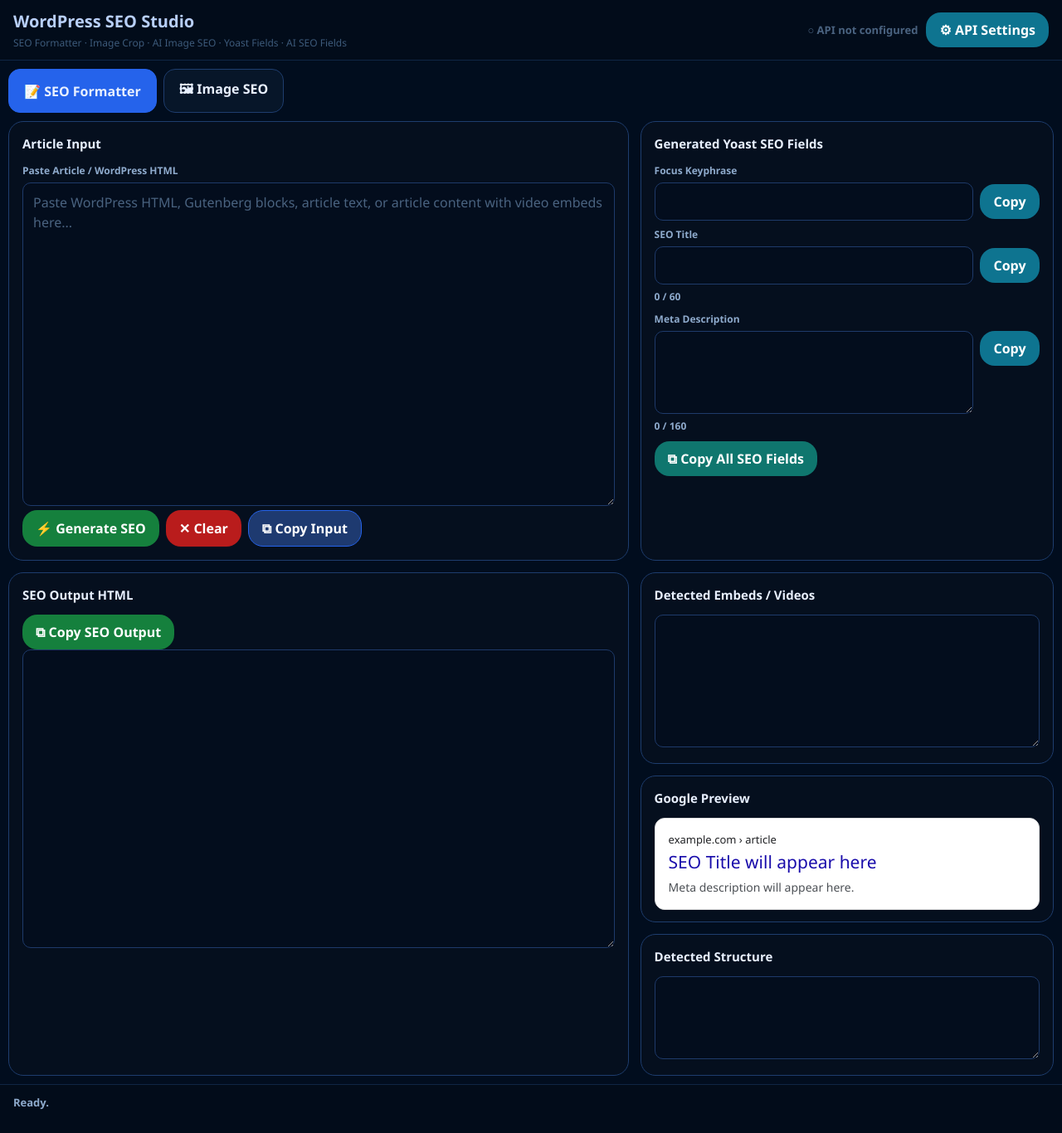
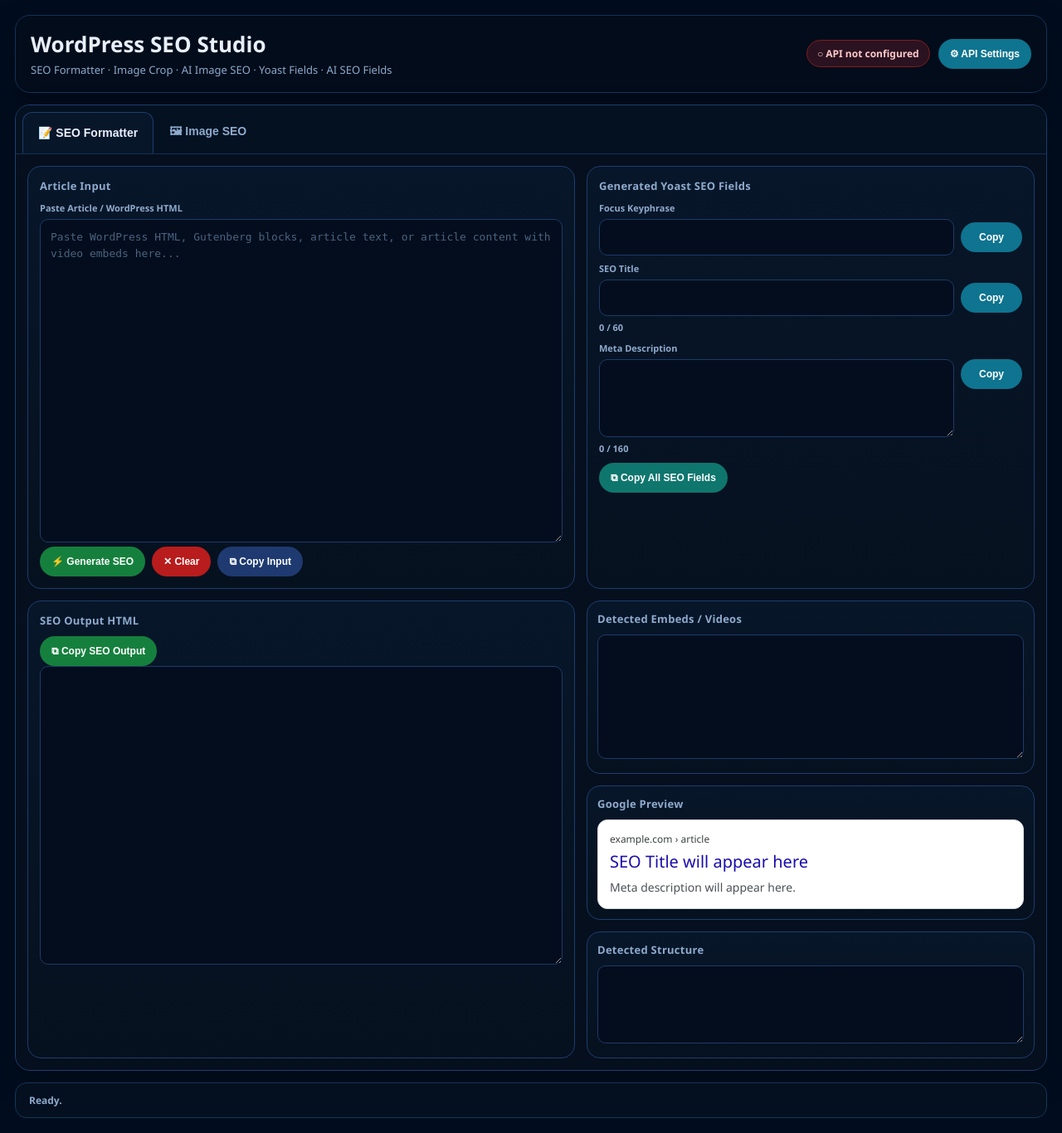
Before and after one commit to chanrathrin/SEO-web-tool, a Flask app: page / in a window 1280 px wide. Shown: the whole page at 83% size. Before the commit the page ends 1338 px from the top, so only its background shows below. Run offline with Flask 3, Linux system fonts and the light colour scheme; some libraries are stand-ins or nearby versions.

Commit message:
Update style.css

```diff
--- a/static/style.css
+++ b/static/style.css
@@ -8,24 +8,21 @@
   --text-main: #e8f0ff;
   --text-soft: #8eaacc;
   --placeholder: #4a6380;
+
   --green: #15803d;
   --green-h: #166534;
   --blue: #1e3a70;
   --blue-h: #1e40af;
-  --blue-border: #2563eb;
   --red: #b91c1c;
   --red-h: #991b1b;
-  --yellow: #b45309;
-  --yellow-h: #92400e;
-  --purple: #6d28d9;
-  --purple-h: #5b21b6;
   --cyan: #0e7490;
   --cyan-h: #0c6479;
   --teal: #0f766e;
   --teal-h: #115e59;
-  --counter-ok: #22c55e;
-  --counter-warn: #f59e0b;
-  --counter-bad: #ef4444;
+
+  --ok: #22c55e;
+  --warn: #f59e0b;
+  --bad: #ef4444;
 }
 
 * {
@@ -35,49 +32,48 @@
 html, body {
   margin: 0;
   min-height: 100%;
-  font-family: "Segoe UI", Arial, sans-serif;
   background: var(--app-bg);
   color: var(--text-main);
+  font-family: "Segoe UI", Arial, sans-serif;
 }
 
 body {
-  padding: 0;
-}
-
-button, input, textarea {
-  font: inherit;
-}
-
-button {
-  cursor: pointer;
+  padding: 18px;
 }
 
 .app-shell {
-  min-height: 100vh;
-  display: flex;
-  flex-direction: column;
+  max-width: 1500px;
+  margin: 0 auto;
 }
 
 .topbar {
+  background: #020c1a;
+  border: 1px solid #143158;
+  border-radius: 18px;
+  padding: 16px 18px;
   display: flex;
   justify-content: space-between;
+  gap: 16px;
   align-items: center;
-  gap: 18px;
-  background: #020c1a;
-  border-bottom: 1px solid #0f2544;
-  padding: 12px 16px;
+  margin-bottom: 14px;
+  box-shadow: 0 14px 34px rgba(0, 0, 0, 0.28);
+}
+
+.brand-wrap {
+  min-width: 0;
 }
 
 .brand {
-  color: #b8cff8;
-  font-size: 20px;
-  font-weight: 700;
+  font-size: 26px;
+  font-weight: 800;
+  color: var(--text-main);
+  margin-bottom: 4px;
 }
 
 .tagline {
-  color: #3d5a7a;
-  font-size: 12px;
-  margin-top: 4px;
+  font-size: 13px;
+  color: var(--text-soft);
+  line-height: 1.5;
 }
 
 .topbar-actions {
@@ -88,46 +84,72 @@ button {
 }
 
 .api-badge {
-  font-size: 13px;
+  display: inline-flex;
+  align-items: center;
+  padding: 7px 12px;
+  border-radius: 999px;
+  font-size: 12px;
   font-weight: 700;
+  border: 1px solid transparent;
+  white-space: nowrap;
 }
 
 .api-badge.off {
-  color: #4a6380;
+  background: #2b1220;
+  color: #fecaca;
+  border-color: #7f1d1d;
 }
 
-.api-badge.saved {
-  color: #22c55e;
+.api-badge.on {
+  background: #0f2d1a;
+  color: #bbf7d0;
+  border-color: #166534;
 }
 
 .tabs-shell {
-  padding: 10px;
-  flex: 1;
+  background: var(--panel-bg-2);
+  border: 1px solid var(--panel-border);
+  border-radius: 18px;
+  overflow: hidden;
+  box-shadow: 0 14px 34px rgba(0, 0, 0, 0.25);
 }
 
 .tabs-header {
   display: flex;
-  gap: 8px;
-  margin-bottom: 10px;
-  flex-wrap: wrap;
+  gap: 0;
+  padding: 8px 8px 0;
+  background: #031121;
+  border-bottom: 1px solid #132e53;
 }
 
 .tab-btn {
-  background: var(--panel-bg);
-  border: 1px solid var(--panel-border);
+  appearance: none;
+  border: 1px solid transparent;
+  background: transparent;
+  color: var(--text-soft);
+  font-size: 14px;
+  font-weight: 800;
+  padding: 12px 18px;
+  border-radius: 12px 12px 0 0;
+  cursor: pointer;
+  transition: 0.18s ease;
+}
+
+.tab-btn:hover {
   color: var(--text-main);
-  border-radius: 14px;
-  padding: 12px 18px;
-  font-weight: 700;
+  background: rgba(255, 255, 255, 0.03);
 }
 
 .tab-btn.active {
-  background: var(--blue-border);
-  border-color: var(--blue-border);
+  background: var(--panel-bg);
+  color: var(--text-main);
+  border-color: var(--panel-border);
+  border-bottom-color: var(--panel-bg);
 }
 
 .tab-panel {
   display: none;
+  padding: 14px;
 }
 
 .tab-panel.active {
@@ -140,7 +162,7 @@ button {
 }
 
 .two-cols {
-  grid-template-columns: minmax(0, 1.2fr) minmax(0, 0.8fr);
+  grid-template-columns: 1.1fr 0.9fr;
 }
 
 .lower-grid {
@@ -148,69 +170,89 @@ button {
 }
 
 .stack {
-  display: flex;
-  flex-direction: column;
+  display: grid;
   gap: 14px;
 }
 
+@media (max-width: 1100px) {
+  .two-cols {
+    grid-template-columns: 1fr;
+  }
+
+  .topbar {
+    flex-direction: column;
+    align-items: flex-start;
+  }
+}
+
 .panel {
-  background: var(--panel-bg-2);
+  background: linear-gradient(180deg, var(--panel-bg) 0%, #06111f 100%);
   border: 1px solid var(--panel-border);
-  border-radius: 18px;
-  padding: 16px;
+  border-radius: 16px;
+  padding: 14px;
 }
 
 .panel.slim {
-  padding-bottom: 14px;
+  padding: 12px;
 }
 
 .panel-title {
-  font-size: 15px;
-  font-weight: 700;
-  margin-bottom: 14px;
-  color: var(--text-main);
+  font-size: 13px;
+  font-weight: 800;
+  color: var(--text-soft);
+  margin-bottom: 10px;
+  letter-spacing: 0.02em;
 }
 
 .field-label {
   display: block;
   margin-bottom: 6px;
+  font-size: 11px;
+  font-weight: 800;
   color: var(--text-soft);
-  font-size: 12px;
-  font-weight: 700;
 }
 
 .input-text,
-.input-file {
+.input-file,
+textarea,
+input[type="text"],
+input[type="password"] {
   width: 100%;
+  border: 1px solid var(--input-border);
   background: var(--input-bg);
-  border: 1px solid var(--input-border);
+  color: var(--text-main);
   border-radius: 10px;
-  color: var(--text-main);
   padding: 11px 12px;
+  font-size: 13px;
+  line-height: 1.55;
   outline: none;
+  transition: border-color 0.16s ease, box-shadow 0.16s ease;
 }
 
-.input-text::placeholder {
+.input-text:focus,
+.input-file:focus,
+textarea:focus,
+input[type="text"]:focus,
+input[type="password"]:focus {
+  border-color: #2563eb;
+  box-shadow: 0 0 0 3px rgba(37, 99, 235, 0.16);
+}
+
+textarea {
+  resize: vertical;
+}
+
+.input-text::placeholder,
+textarea::placeholder {
   color: var(--placeholder);
 }
 
-.input-text:focus,
-.input-file:focus {
-  border-color: var(--blue-border);
-  box-shadow: 0 0 0 3px rgba(37, 99, 235, 0.18);
-}
-
-textarea.input-text {
-  resize: vertical;
-  line-height: 1.5;
-}
-
 .area-sm {
-  min-height: 100px;
+  min-height: 94px;
 }
 
 .area-md {
-  min-height: 160px;
+  min-height: 150px;
 }
 
 .area-xl {
@@ -224,6 +266,7 @@ textarea.input-text {
 .tool-row {
   display: flex;
   gap: 8px;
+  align-items: center;
 }
 
 .tool-row.wrap {
@@ -245,109 +288,120 @@ textarea.input-text {
   align-items: flex-start;
 }
 
-.copy-row .input-text {
+.copy-row .input-text,
+.copy-row textarea,
+.copy-row input {
   flex: 1;
 }
 
-.counter {
-  color: var(--text-soft);
+.btn {
+  appearance: none;
+  border: 0;
+  color: #fff;
   font-size: 12px;
-  font-weight: 700;
-  margin: -2px 0 10px;
+  font-weight: 800;
+  border-radius: 999px;
+  padding: 10px 14px;
+  cursor: pointer;
+  min-height: 36px;
+  transition: filter 0.18s ease, transform 0.14s ease;
+  white-space: nowrap;
 }
 
-.counter.good {
-  color: var(--counter-ok);
+.btn:hover {
+  filter: brightness(1.06);
+  transform: translateY(-1px);
 }
 
-.counter.warn {
-  color: var(--counter-warn);
-}
-
-.counter.bad {
-  color: var(--counter-bad);
-}
-
-.btn {
-  border: 0;
-  border-radius: 18px;
-  font-weight: 700;
-  padding: 10px 16px;
-  color: #fff;
+.btn:disabled {
+  opacity: 0.65;
+  cursor: not-allowed;
+  transform: none;
 }
 
 .btn.small {
-  padding: 10px 12px;
-  min-width: 72px;
+  min-width: 74px;
+  padding: 9px 12px;
 }
 
 .btn.green { background: var(--green); }
 .btn.green:hover { background: var(--green-h); }
-.btn.blue { background: var(--blue); border: 1px solid var(--blue-border); }
+
+.btn.blue { background: var(--blue); }
 .btn.blue:hover { background: var(--blue-h); }
+
 .btn.red { background: var(--red); }
 .btn.red:hover { background: var(--red-h); }
+
 .btn.cyan { background: var(--cyan); }
 .btn.cyan:hover { background: var(--cyan-h); }
+
 .btn.teal { background: var(--teal); }
 .btn.teal:hover { background: var(--teal-h); }
 
-.btn:disabled {
-  opacity: 0.7;
-  cursor: not-allowed;
+.counter {
+  font-size: 11px;
+  font-weight: 800;
+  color: var(--text-soft);
+  margin: -2px 0 10px;
 }
+
+.counter.good { color: var(--ok); }
+.counter.warn { color: var(--warn); }
+.counter.bad { color: var(--bad); }
 
 .google-preview {
   background: #fff;
   color: #202124;
   border-radius: 12px;
-  padding: 16px;
-  border: 1px solid #e0e0e0;
+  border: 1px solid #d7dce2;
+  padding: 14px;
 }
 
 .preview-url {
-  color: #202124;
-  font-size: 13px;
-  margin-bottom: 5px;
+  font-size: 12px;
+  color: #3c4043;
+  margin-bottom: 6px;
 }
 
 .preview-title {
+  font-size: 20px;
   color: #1a0dab;
-  font-size: 21px;
-  line-height: 1.3;
-  margin-bottom: 6px;
+  line-height: 1.25;
+  margin-bottom: 8px;
 }
 
 .preview-meta {
+  font-size: 14px;
   color: #4d5156;
-  font-size: 14px;
-  line-height: 1.5;
+  line-height: 1.6;
 }
 
 .image-preview-wrap {
-  margin-top: 14px;
-  background: #04101f;
-  border: 1px dashed #2a4a76;
+  margin-top: 12px;
+  border: 1px dashed #244470;
+  background: #031121;
   border-radius: 14px;
   min-height: 320px;
-  display: flex;
-  align-items: center;
-  justify-content: center;
+  display: grid;
+  place-items: center;
   overflow: hidden;
-  position: relative;
+}
+
+.image-preview {
+  display: block;
+  width: 100%;
+  height: 100%;
+  max-height: 520px;
+  object-fit: contain;
+  background: #000;
 }
 
 .image-placeholder {
+  padding: 20px;
   color: var(--text-soft);
-  font-size: 14px;
+  font-size: 13px;
   text-align: center;
-  padding: 20px;
-}
-
-.image-preview {
-  max-width: 100%;
-  max-height: 420px;
-  display: block;
 }
 
 .hidden {
@@ -355,23 +409,34 @@ textarea.input-text {
 }
 
 .statusbar {
-  background: #020c1a;
-  border-top: 1px solid #0f2544;
+  margin-top: 14px;
   padding: 12px 16px;
+  border-radius: 14px;
+  background: #04101f;
+  border: 1px solid #173458;
   color: var(--text-soft);
-  font-size: 13px;
-  font-weight: 700;
+  font-size: 12px;
+  font-weight: 800;
+}
+
+#statusLabel.success {
+  color: #86efac;
+}
+#statusLabel.warn {
+  color: #fcd34d;
+}
+#statusLabel.error {
+  color: #fca5a5;
 }
 
 .modal {
   position: fixed;
   inset: 0;
-  background: rgba(0, 0, 0, 0.58);
-  display: flex;
-  align-items: center;
-  justify-content: center;
-  padding: 16px;
   z-index: 1000;
+  background: rgba(1, 8, 18, 0.7);
+  display: grid;
+  place-items: center;
+  padding: 20px;
 }
 
 .modal.hidden {
```
Also changed, not shown: other parts of static/style.css (+19 -33 lines).
